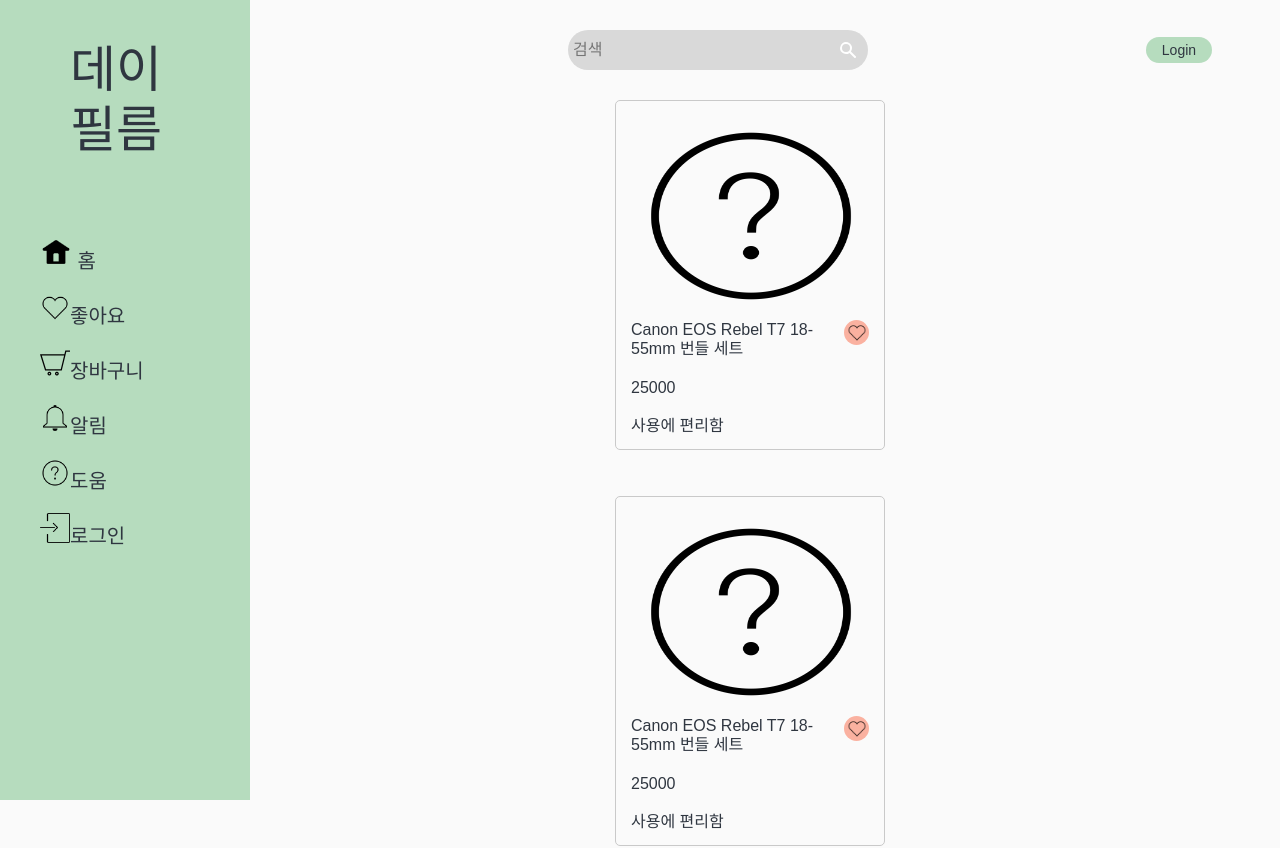
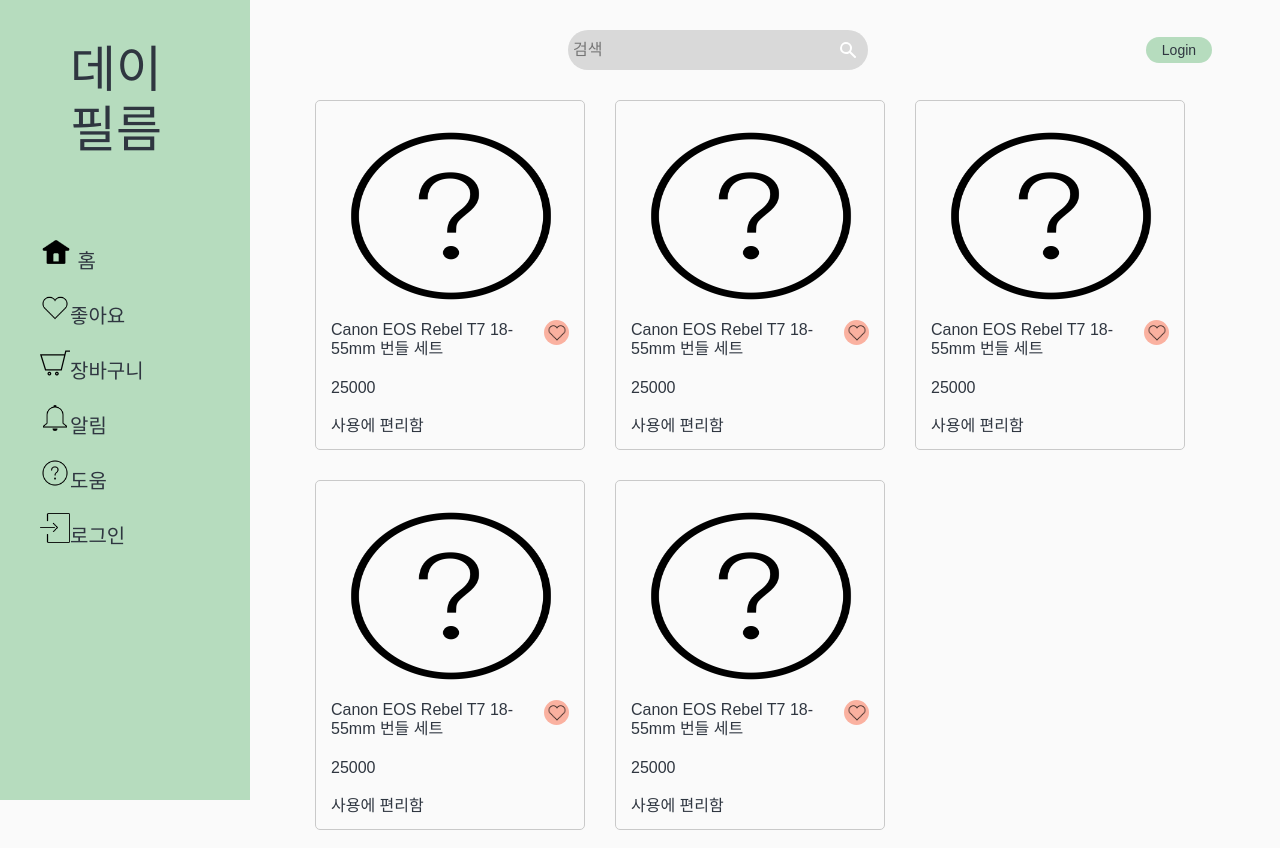
Before and after one commit to hyemimi/black-rabbit, a Next.js app: page /like/1 in a window 1280 px wide. Shown: the top 848 px of the page. Built offline with nearby package versions, Linux system fonts and the light colour scheme.

Commit message:
style : 좋아요 페이지 정렬

```diff
--- a/pages/like/[id].tsx
+++ b/pages/like/[id].tsx
@@ -3,6 +3,8 @@
 import { useEffect, useState } from "react";
 import { IItem, items } from "@/temp/items";
 import Product from "@/components/home/Product";
+import styled from "styled-components";
+
 export default function Like() {
   const [likeList, setLikeList] = useState<IItem[] | null>(null);
   useEffect(() => {
@@ -11,9 +13,17 @@
   }, []);
   return (
     <Wrapper>
-      {likeList?.map((product) => (
-        <Product key={product.Item_id} {...product} />
-      ))}
+      <BoxDiv>
+        {likeList?.map((product) => (
+          <Product key={product.Item_id} {...product} />
+        ))}
+      </BoxDiv>
     </Wrapper>
   );
 }
+
+const BoxDiv = styled.div`
+  display: flex;
+  width: 900px;
+  flex-wrap: wrap;
+`;
```
